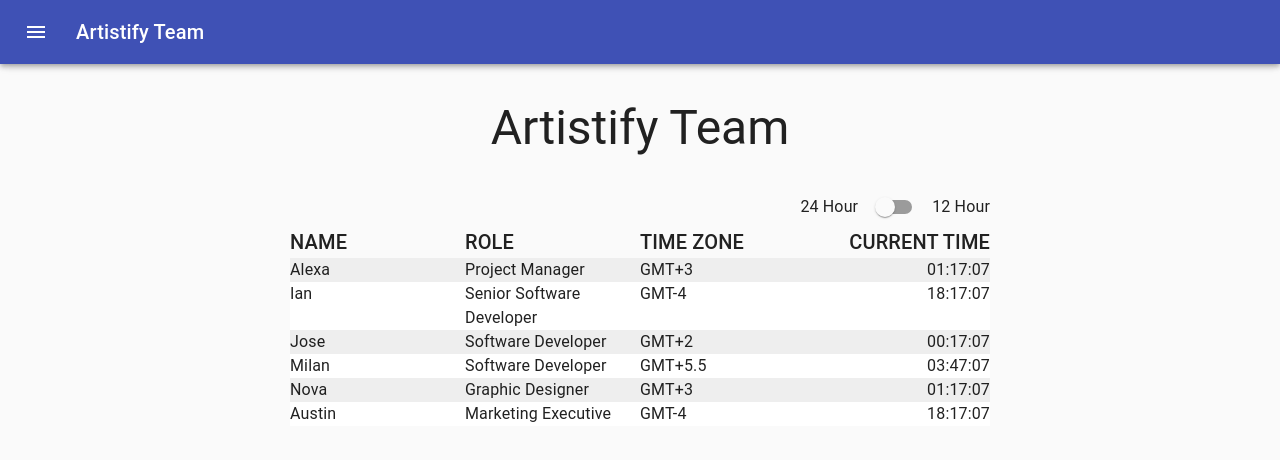
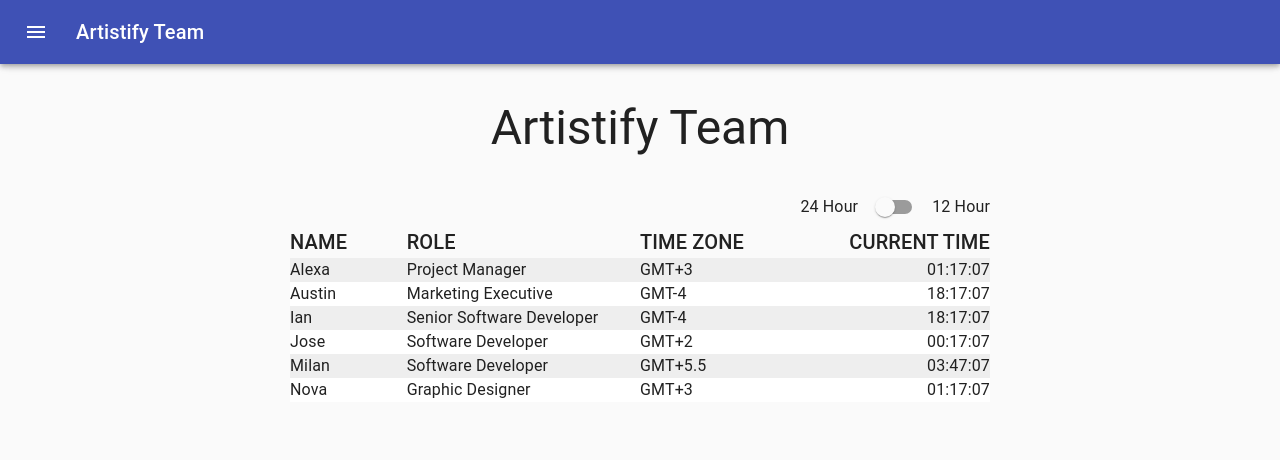
Before and after one commit to IanWalston/team-dashboard, a React app: page / in a window 1280 px wide. Shown: the top 460 px of the page. Built offline with nearby package versions, Linux system fonts and the light colour scheme.

Commit message:
sort alphabetically

```diff
--- a/src/Components/Roster.js
+++ b/src/Components/Roster.js
@@ -1,8 +1,10 @@
 import React, { useState, useEffect } from "react";
 import people from "../people.json"
-import { Typography, Grid, Box, Switch, Link, FormGroup, FormControlLabel } from "@material-ui/core"
+import { Typography, Grid, Box, Switch } from "@material-ui/core"
 
 const wrapperStyle = { maxWidth: '700px', margin: '12px auto' }
+
+const sortedPeople = people.sort((a, b) => (a.name > b.name) ? 1 : -1)
 
 function getTime(offset, d, hour12) {
     let localTime = d.getTime();
@@ -46,7 +48,6 @@ function Roster() {
             <Typography variant='h3' align='center'>Artistify Team</Typography>
         </Box>
 
-
         <Grid component="label" container justify='flex-end' alignItems="center" spacing={1}>
             <Grid item><Typography>24 Hour</Typography></Grid>
             <Grid item>
@@ -55,36 +56,35 @@ function Roster() {
             <Grid item><Typography>12 Hour</Typography></Grid>
         </Grid>
 
-
         <Grid container>
             <Grid container item>
-                <Grid item xs={3} s={2}>
+                <Grid item xs={3} sm={2}>
                     <Typography variant="h6">NAME</Typography>
                 </Grid>
-                <Grid item xs={3} s={4}>
+                <Grid item xs={3} sm={4}>
                     <Typography variant="h6">ROLE</Typography>
                 </Grid>
-                <Grid item xs={3} s={2}>
+                <Grid item xs={3} sm={2}>
                     <Typography variant="h6">TIME ZONE</Typography>
                 </Grid>
-                <Grid item xs={3} s={4}>
+                <Grid item xs={3} sm={4}>
                     <Typography variant="h6" align='right'>CURRENT TIME</Typography>
                 </Grid>
             </Grid>
 
-            {people.map((person, i) => {
+            {sortedPeople.map((person, i) => {
 
                 return <Grid style={{ background: i % 2 == 0 ? '#eee' : '#fff' }} container item>
-                    <Grid item xs={3} s={2}>
+                    <Grid item xs={3} sm={2}>
                         <Typography>{person.name}</Typography>
                     </Grid>
-                    <Grid item xs={3} s={4}>
+                    <Grid item xs={3} sm={4}>
                         <Typography>{person.role}</Typography>
                     </Grid>
-                    <Grid item xs={3} s={2}>
+                    <Grid item xs={3} sm={2}>
                         <Typography>GMT{person.timezone >= 0 && "+"}{person.timezone}</Typography>
                     </Grid>
-                    <Grid item xs={3} s={4}>
+                    <Grid item xs={3} sm={4}>
                         <Typography align='right'>{getTime(person.timezone, time, hour12)}</Typography>
                     </Grid>
                 </Grid>
```
